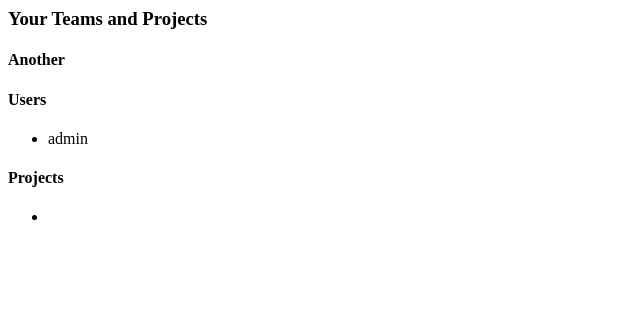
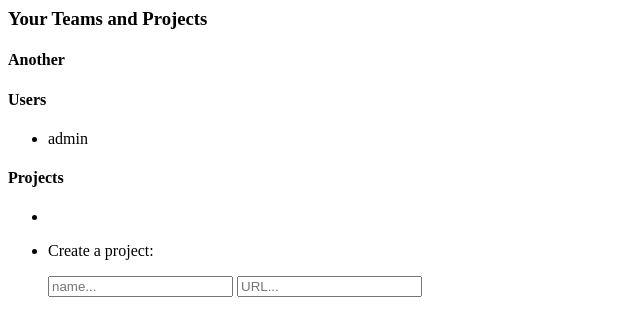
Before and after one commit to pretenders/ployst, a Django app: template ployst/ui/static/templates/teams.html in a window 1280 px wide. Shown: the top 336 px of the page, without its empty margins (0-640 px from the left). Run offline with Django 3.2, Linux system fonts and the light colour scheme; the template is opened without the code that fills it: values that come from a table or form of the project are taken from there, others are empty; a user stored in the database is signed in; data comes from the database, SQL or seed files in the repository; parts of the project's set-up code (start-up, migrations or seed data) failed here and were passed over.

Commit message:
First working version of adding project to team

```diff
--- a/ployst/core/accounts/serializers.py
+++ b/ployst/core/accounts/serializers.py
@@ -24,7 +24,8 @@
 
 
 class ProjectSerializer(serializers.ModelSerializer):
-    managers = ProjectManagerSerializer(many=True)
+    managers = ProjectManagerSerializer(many=True, required=False)
+    read_only_fields = ('managers',)
 
     class Meta:
         model = Project
--- a/ployst/ui/static/js/ployst.ui.admin-ng.js
+++ b/ployst/ui/static/js/ployst.ui.admin-ng.js
@@ -39,7 +39,7 @@
             ng.controllers.profile
         ])
         .controller('teams', [
-            '$scope', 'Teams', 'Projects',
+            '$scope', 'Teams', 'Projects', 'User',
             ng.controllers.teams
         ]);
 })();
--- a/ployst/ui/static/templates/teams.html
+++ b/ployst/ui/static/templates/teams.html
@@ -3,7 +3,10 @@
 <div ng-repeat="team in teams" class="panel panel-default">
     <div class="panel-heading">
         <h4><i class="fa fa-group"></i> {{ team.name }}
-            <i class="fa fa-fw fa-times-circle icon-clickable text-danger" title="Delete" ng-click="deleteTeam(team)"></i>
+            <i ng-if="isManager(team, user)" ng-click="deleteTeam(team)"
+               class="fa fa-fw fa-times-circle icon-clickable text-danger"
+               title="Delete">
+            </i>
         </h4>
     </div>
     <div class="panel-body">
@@ -11,18 +14,31 @@
             <h4><i class="fa fa-user"></i> Users</h4>
             <ul class="fa-ul">
                 <li ng-repeat="user in team.users">
-                    <i class="fa fa-fw fa-star" title="manager" ng-if="user.isManager"></i>
-                    <i class="fa fa-fw" ng-if="!user.isManager"></i>
+                    <i ng-if="isManager(team, user)"
+                       class="fa fa-fw fa-star" title="manager"></i>
+                    <i ng-if="!isManager(team, user)"
+                       class="fa fa-fw"></i>
                     <span>{{ user.username }}</span>
                 </li>
             </ul>
         </div>
         <div class="col-md-6">
             <h4><i class="fa fa-folder"></i> Projects</h4>
-            <ul>
-                <li ng-repeat="project in team.projects" class="list-unstyled">
-                    <i class="fa fa-fw fa-times-circle icon-clickable text-danger" title="Delete" ng-click="deleteProject(project)"></i>
+            <ul class="fa-ul">
+                <li ng-repeat="project in team.projects">
+                    <i ng-if="isManager(team, user)"
+                       ng-click="deleteProject(project)"
+                       class="fa fa-fw fa-times-circle icon-clickable text-danger"
+                       title="Delete"/></i>
                     <a href="{{ project.url }}" target="_blank">{{ project.name }}</a>
+                </li>
+                <li ng-if="isManager(team, user)">
+                    <p>Create a project:</p>
+                    <input ng-model="name" name="name" placeholder="name..."></input>
+                    <input ng-model="url" name="url" placeholder="URL..."></input>
+                    <i ng-click="createProject(team, name, url)"
+                       class="fa fa-fw fa-plus-square icon-clickable"
+                       title="Create Project"></i>
                 </li>
             </ul>
         </div>
```
Also changed, not shown: ployst/core/accounts/views.py (+6 -1 lines), ployst/ui/static/js/ployst.ui.admin.js (+22 -16 lines).
